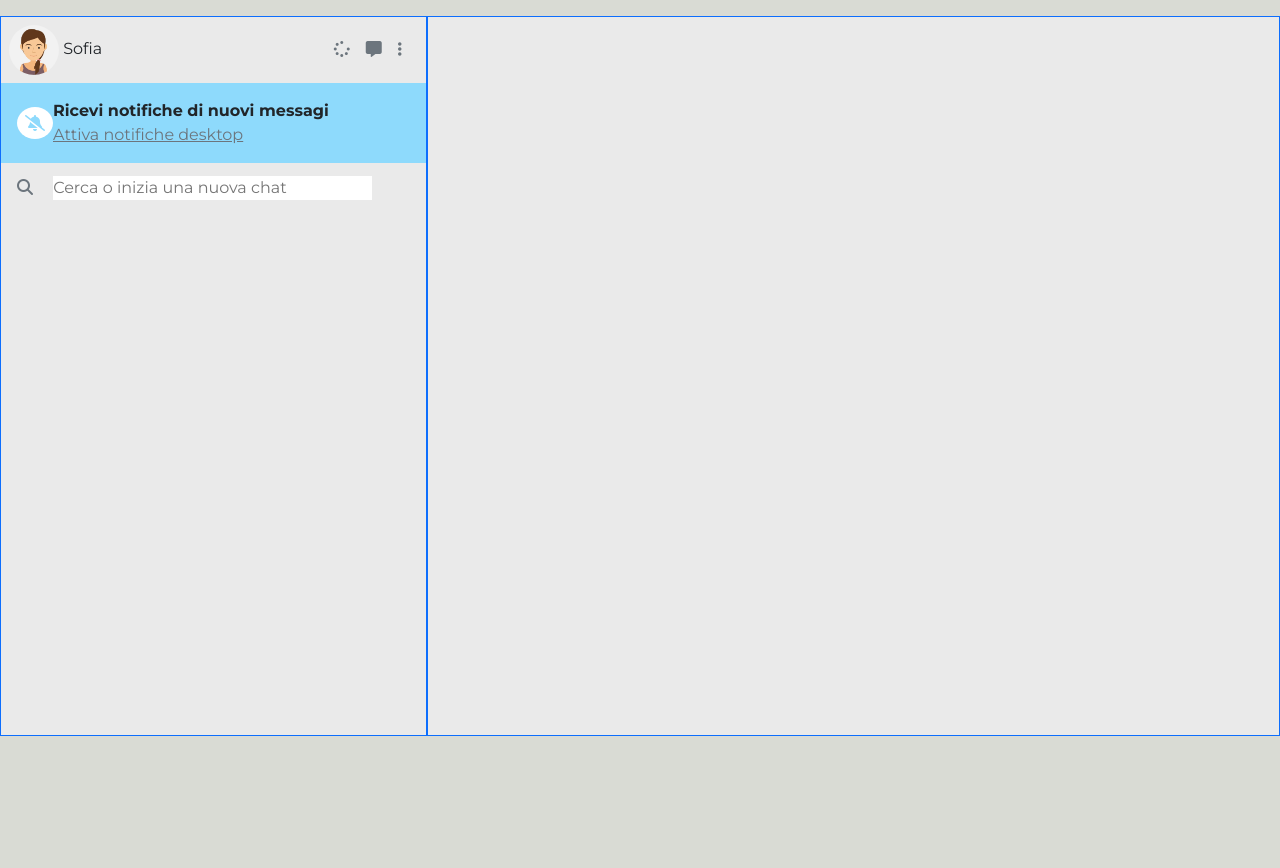
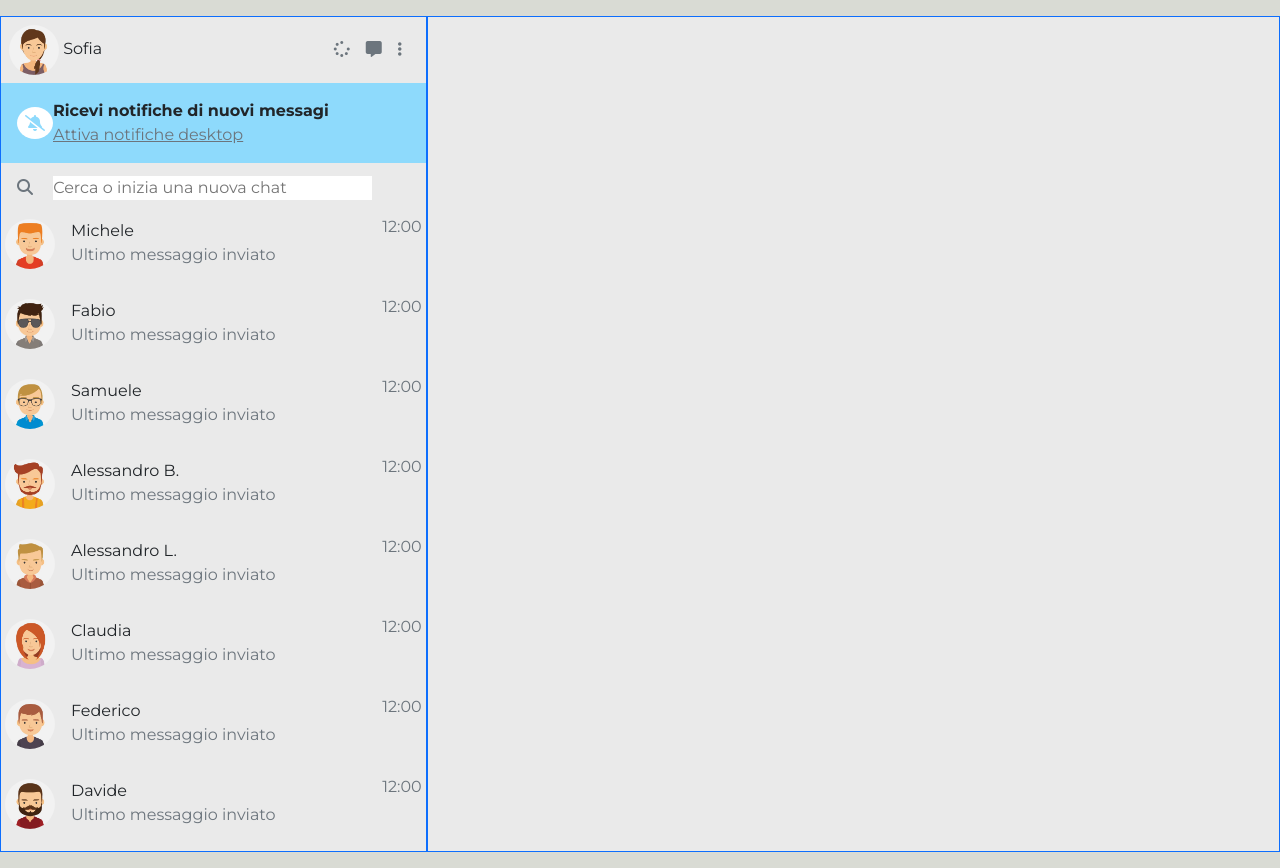
Before and after one commit to giorgios17/vue-boolzapp, a plain HTML site: page index.html in a window 1280 px wide. Before the commit the page ends 800 px from the top, so only its background shows below. Drawn offline with nearby package versions, Linux system fonts and the light colour scheme.

Commit message:
v-for all contacts

```diff
--- a/css/style.css
+++ b/css/style.css
@@ -12,11 +12,11 @@ body {
   max-width: 1500px;
   margin: auto;
   background-color: #eaeaea;
-  height: 90vh
 }
 
-#profile-pic{
+.profile-pic{
   width: 50px;
+  height: 50px;
   border-radius: 50%;
 }
 
--- a/index.html
+++ b/index.html
@@ -24,13 +24,12 @@
             <div class="col-4 border border-primary p-0">
                 <div class=" col-12 d-flex justify-content-between align-items-center p-2">
                     <div>
-                        <img id="profile-pic" :src="myProfile.avatar" alt="myprofilepic">
+                        <img class="profile-pic" :src="myProfile.avatar" alt="myprofilepic">
                         <span>{{myProfile.myName}}</span>
                     </div>
                     <div><i class="fa-solid fa-spinner me-3 text-secondary"></i><i
                             class="fa-solid fa-message me-3 text-secondary"></i><i
                             class="fa-solid fa-ellipsis-vertical me-3 text-secondary"></i></div>
-
                 </div>
                 <div class=" col-12 d-flex align-items-center bg-notify p-3">
                     <div>
@@ -49,6 +48,17 @@
                             placeholder="Cerca o inizia una nuova chat">
                     </div>
                 </div>
+                <div v-for="(item, index) in contacts"
+                    class="col-12 d-flex justify-content-between align-items-center p-1">
+                    <div class="d-flex">
+                        <img class="profile-pic me-3" :src="'img/avatar' + item.avatar + '.jpg'" alt="userpic">
+                        <div>
+                            <div>{{item.name}}</div>
+                            <p class="text-secondary">Ultimo messaggio inviato</p>
+                        </div>
+                    </div>
+                    <div class="text-secondary mb-5">12:00</div>
+                </div>
             </div>
             <div class="col-8 border border-primary"></div>
         </div>
--- a/js/script.js
+++ b/js/script.js
@@ -178,6 +178,5 @@ const app = new Vue({
         }
     },
     methods: {
-
     }
 })
```
